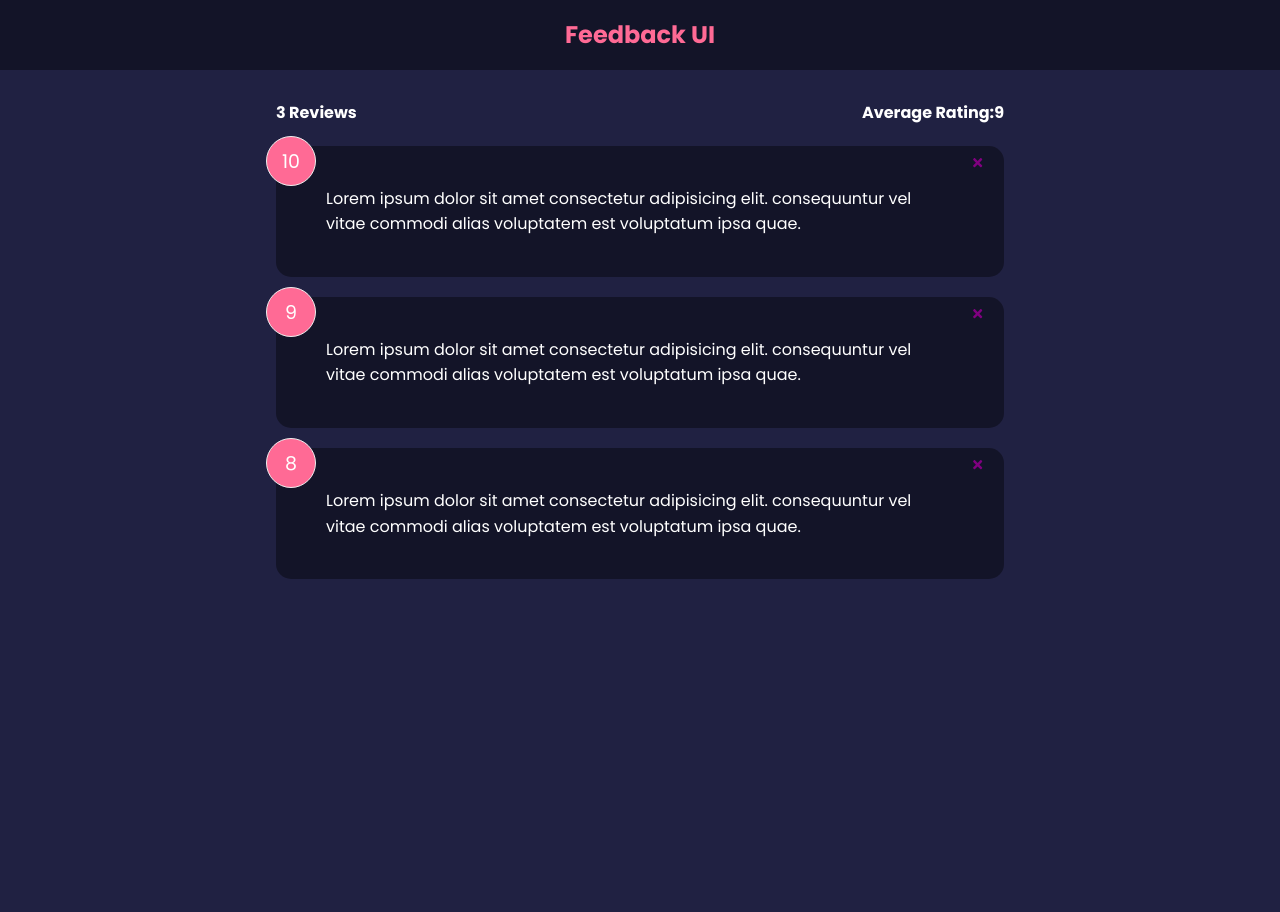
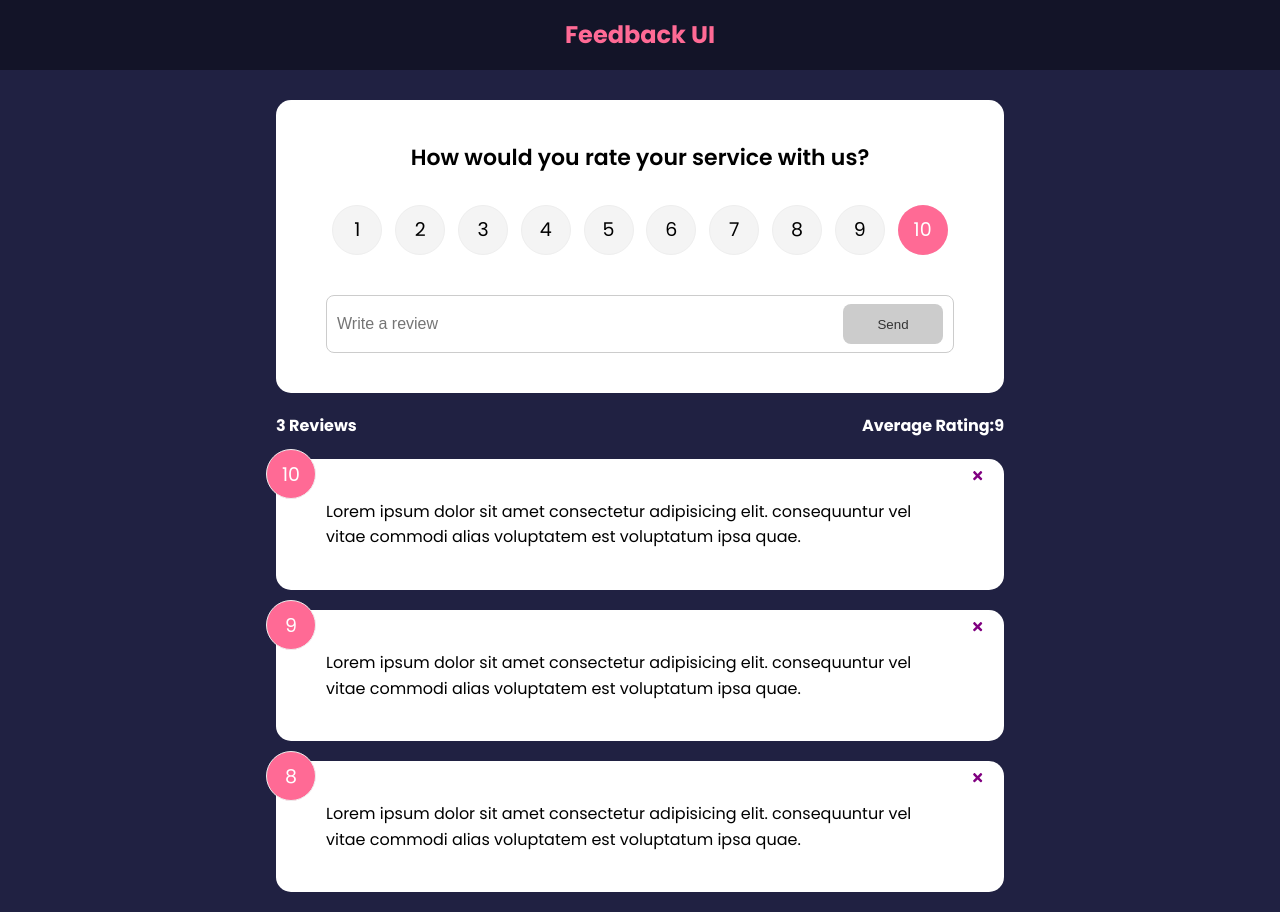
Before and after one commit to AllanRichardson304/FeedBack, a React (Create React App) app: page / in a window 1280 px wide. Before the commit the page ends 800 px from the top, so only its background shows below. Built offline with nearby package versions, Linux system fonts and the light colour scheme.

Commit message:
Rating Form Added

```diff
--- a/package.json
+++ b/package.json
@@ -6,11 +6,13 @@
     "@testing-library/jest-dom": "^5.16.5",
     "@testing-library/react": "^13.4.0",
     "@testing-library/user-event": "^13.5.0",
+    "framer-motion": "^4.1.17",
     "react": "^18.2.0",
     "react-dom": "^18.2.0",
     "react-icons": "^4.7.1",
     "react-scripts": "5.0.1",
     "sass": "^1.57.1",
+    "uuid": "^9.0.0",
     "web-vitals": "^2.1.4"
   },
   "scripts": {
--- a/src/App.js
+++ b/src/App.js
@@ -1,21 +1,29 @@
+import {v4 as uuidv4} from 'uuid'
 import { useState } from "react";
 import Header from "./components/Header";
 // import FeedbackItem from "./components/FeedbackItem";
 import FeedbackData from "./data/Feedbackdata";
 import FeedbackList from "./components/FeedbackList";
 import FeedbackStats from "./components/FeedbackStats";
+import FeedbackForm from "./components/FeedbackForm";
 function App() {
   const [feedback , setFeedback] = useState (FeedbackData);
+  const addFeedback = (newFeedback) =>{
+    newFeedback.id = uuidv4()
+    setFeedback([newFeedback,...feedback])
+  }
   const deleteFeedback = (id) =>{
   if(window.confirm('Are you sure you want to delete?')){
     setFeedback(feedback.filter((item)=> item.id !== id))
   }
   }
+
   return (
     <>
     <Header/>
      <div className="container">
      {/* <FeedbackItem/> */}
+     <FeedbackForm handleAdd={addFeedback} />
      <FeedbackStats feedback={feedback}/>
      <FeedbackList feedback={feedback} handleDelete={deleteFeedback}/>
      </div>
--- /dev/null
+++ b/src/components/FeedbackForm.jsx
@@ -0,0 +1,53 @@
+import { useState } from "react"
+import Card from "./shared/Card"
+import Button from "./shared/Button"
+import Ratingselect from "./Ratingselect"
+function FeedbackForm({handleAdd}) {
+    const[text , setText] = useState('')
+    const[rating , setRating] = useState('')
+    const[btnDisabled , setBtnDisabled] = useState(true)
+    const[message , setMessage] = useState('')
+    const handelTextChange = (e) => {
+        if(text === ''){
+            setBtnDisabled(true)
+            setMessage(null)
+        } else if(text !== '' && text.trim().length <= 10){
+            setMessage('Text must be at least 10 characters')
+            setBtnDisabled(true)
+        }else{
+            setMessage(null)
+            setBtnDisabled(false)
+        }
+        setText(e.target.value)
+    }
+
+   const handleSubmit = (e)=>{
+    e.preventDefault()
+    if(text.trim().length > 10){
+        const newFeedback = {
+            text,
+            rating
+        }
+        handleAdd(newFeedback);
+        setText('')
+    }
+   }
+
+  return (
+    <Card>
+        <form onSubmit={handleSubmit}>
+            <h2>How would you rate your service with us?</h2>
+            {/* @todo- rating select component */}
+            <Ratingselect select={(rating)=> setRating(rating)} />
+            <div className="input-group">
+          <input onChange={handelTextChange} type="text" placeholder="Write a review" value={text} />
+          <Button type="submit" isDisabled={btnDisabled}>Send</Button>
+        </div>
+        {message && <div className="message">{message}</div>}
+        </form>
+        </Card>
+
+  )
+}
+
+export default FeedbackForm
--- a/src/components/FeedbackList.jsx
+++ b/src/components/FeedbackList.jsx
@@ -1,3 +1,4 @@
+import {motion, AnimatePresence } from 'framer-motion'
 import FeedbackItem from "./FeedbackItem"
 import PropType from 'prop-types'
 function FeedbackList({feedback , handleDelete}) {
@@ -6,11 +7,22 @@
   }
   return (
     <div className="feedback-list">
+      <AnimatePresence>
      {feedback.map((item)=>(
+      <motion.div key={item.id} initial={{opacity:0}} animate={{opacity:1}} exit={{opacity:0}}>
            <FeedbackItem key={item.id} item={item} handleDelete={handleDelete}/>
+           </motion.div>
      ))}
+     </AnimatePresence>
     </div>
   )
+  // return (
+  //   <div className="feedback-list">
+  //    {feedback.map((item)=>(
+  //          <FeedbackItem key={item.id} item={item} handleDelete={handleDelete}/>
+  //    ))}
+  //   </div>
+  // )
 }
 FeedbackList.propTypes={
   // feedback:PropType.arrayOf
--- a/src/components/FeedbackStats.jsx
+++ b/src/components/FeedbackStats.jsx
@@ -3,7 +3,7 @@
     let average = feedback.reduce((acc , cur) =>{
         return  acc + cur.rating
     } ,0) / feedback.length
-    // console.log(average)
+    console.log(average)
     average = average.toFixed(1).replace(/[.,]0$/, '')
   return (
     <div className="feedback-stats">
--- /dev/null
+++ b/src/components/Ratingselect.jsx
@@ -0,0 +1,127 @@
+import { useState } from "react"
+
+function Ratingselect({select}) {
+    const [selected , setSelected] = useState (10);
+    const handleChange = (e) =>{
+        setSelected(+e.currentTarget.value)
+        select(+e.currentTarget.value)
+    }
+  return (
+    <div>
+    <ul className='rating'>
+        <li >
+          <input
+            type='radio'
+            id = 'num1'
+            name='rating'
+            value='1'
+            onChange={handleChange}
+            checked ={selected === 1}
+          />
+          <label htmlFor='num1'>1</label>
+        </li>
+        <li >
+          <input
+            type='radio'
+            id = 'num2'
+            name='rating'
+            value='2'
+            onChange={handleChange}
+            checked ={selected === 2}
+          />
+          <label htmlFor='num2'>2</label>
+        </li>
+        <li >
+          <input
+            type='radio'
+            id = 'num3'
+            name='rating'
+            value='3'
+            onChange={handleChange}
+            checked ={selected === 3}
+          />
+          <label htmlFor='num3'>3</label>
+        </li>
+        <li >
+          <input
+            type='radio'
+            id = 'num4'
+            name='rating'
+            value='4'
+            onChange={handleChange}
+            checked ={selected === 4}
+          />
+          <label htmlFor='num4'>4</label>
+        </li>
+        <li >
+          <input
+            type='radio'
+            id = 'num5'
+            name='rating'
+            value='5'
+            onChange={handleChange}
+            checked ={selected === 5}
+          />
+          <label htmlFor='num5' >5</label>
+        </li>
+        <li >
+          <input
+            type='radio'
+            id = 'num6'
+            name='rating'
+            value='6'
+            onChange={handleChange}
+            checked ={selected === 6}
+          />
+          <label htmlFor='num6' >6</label>
+        </li>
+        <li >
+          <input
+            type='radio'
+            id = 'num7'
+            name='rating'
+            value='7'
+            onChange={handleChange}
+            checked ={selected === 7}
+          />
+          <label htmlFor='num7' >7</label>
+        </li>
+        <li >
+          <input
+            type='radio'
+            id = 'num8'
+            name='rating'
+            value='8'
+            onChange={handleChange}
+            checked ={selected === 8}
+          />
+          <label htmlFor='num8' >8</label>
+        </li>
+        <li >
+          <input
+            type='radio'
+            id = 'num9'
+            name='rating'
+            value='9'
+            onChange={handleChange}
+            checked ={selected === 9}
+          />
+          <label htmlFor='num9' >9</label>
+        </li>
+        <li >
+          <input
+            type='radio'
+            id = 'num10'
+            name='rating'
+            value='10'
+            onChange={handleChange}
+            checked ={selected === 10}
+          />
+          <label htmlFor='num10'>10</label>
+        </li>
+    </ul>
+    </div>
+  )
+}
+
+export default Ratingselect
--- /dev/null
+++ b/src/components/shared/Button.jsx
@@ -0,0 +1,21 @@
+import PropTypes from 'prop-types'
+function Button( {children, version, type, isDisabled}) {
+  return (
+    <button type={type} disabled={isDisabled} className={`btn btn-${version}`}>
+      {children}
+    </button>
+  )
+}
+Button.defaultProps = {
+    version:'primary',
+    type:'button',
+    isDisabled: false
+}
+
+Button.prototype = {
+    children:PropTypes.node.isRequired,
+    version:PropTypes.string,
+    type:PropTypes.string,
+    isDisabled:PropTypes.bool,
+}
+export default Button
--- a/src/components/shared/Card.jsx
+++ b/src/components/shared/Card.jsx
@@ -6,17 +6,19 @@
 //     </div>
 //   )
 return(
-    <div className="card" style={{
+    <div className="card"
+    style={{
         backgroundColor: reverse ? 'rgba(0,0,0,0.4)' : '#fff',
         color: reverse ? '#fff' : '#000'
-    }}>
+    }}
+    >
               {children}
     </div>
 )
 }
 
 Card.defaultProps = {
-    reverse : true
+    reverse : false
 }
 Card.PropType ={
     children: PropType.node.isRequired,
```
Also changed, not shown: 1 other file (tests, documents, lock files or other folders).
